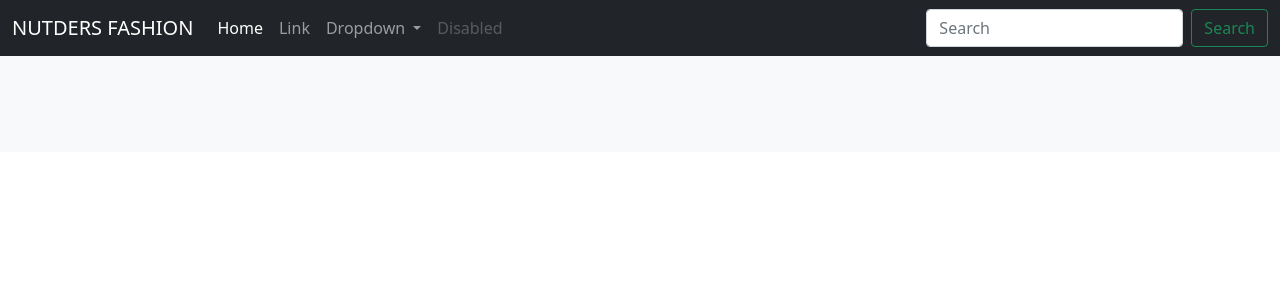
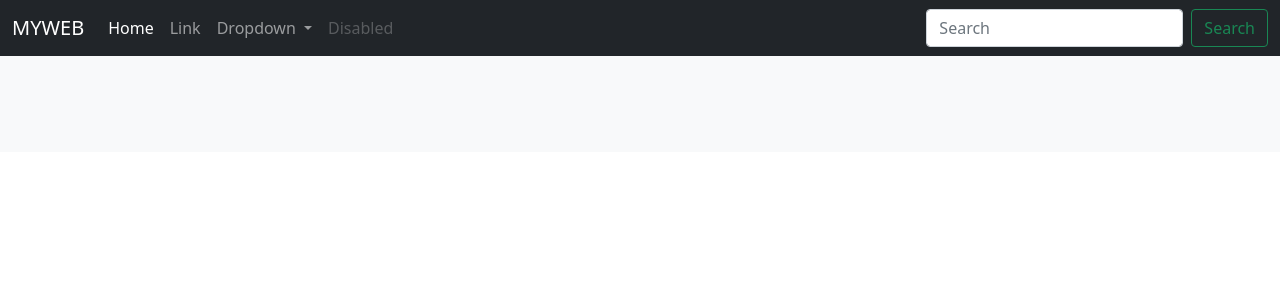
Before and after one commit to mantvmass/facebook-sdk, a Flask app: page / in a window 1280 px wide. Shown: the top 300 px of the page. Run offline with Flask 2, Linux system fonts and the light colour scheme; data that the repository does not hold is empty.

Commit message:
first commit

```diff
--- a/examples/flask/app/templates/components/navbar.html
+++ b/examples/flask/app/templates/components/navbar.html
@@ -1,6 +1,6 @@
 <nav class="navbar navbar-expand-lg navbar-dark bg-dark">
     <div class="container-fluid">
-      <a class="navbar-brand" href="#">NUTDERS FASHION</a>
+      <a class="navbar-brand" href="#">MYWEB</a>
       <button class="navbar-toggler" type="button" data-bs-toggle="collapse" data-bs-target="#navbarSupportedContent" aria-controls="navbarSupportedContent" aria-expanded="false" aria-label="Toggle navigation">
         <span class="navbar-toggler-icon"></span>
       </button>
```
